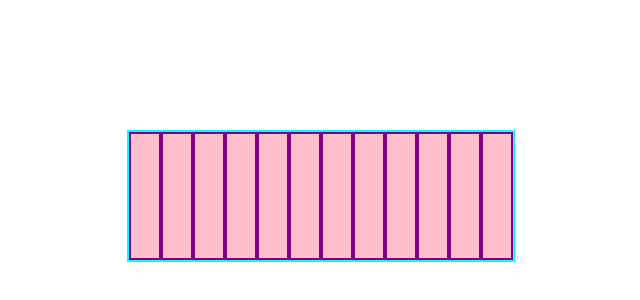
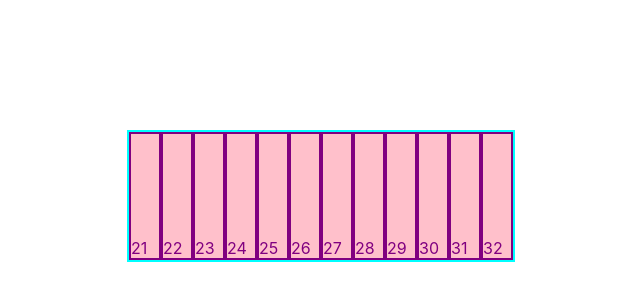
Before and after one commit to djpo/piano-keyboard, a Next.js app: page / in a window 1280 px wide. Shown: the part 204-504 px from the top of the page, without its empty margins (319-959 px from the left). Built offline with nearby package versions, Linux system fonts and the light colour scheme.

Commit message:
make key range dynamic

```diff
--- a/components/key.tsx
+++ b/components/key.tsx
@@ -1,7 +1,13 @@
 import styles from '../styles/Key.module.css';
 
-const Key = () => (
-  <div className={styles.key} />
+interface Props {
+  midiNote: number,
+}
+
+const Key = ({ midiNote }: Props) => (
+  <div className={styles.key}>
+    {midiNote}
+  </div>
 )
 
 export { Key };
--- a/components/piano.tsx
+++ b/components/piano.tsx
@@ -1,21 +1,24 @@
 import { Key } from './key';
 import styles from '../styles/Piano.module.css';
 
-const Piano = () => {
+interface Props {
+  firstNote: number,
+  lastNote: number,
+}
+
+const generateKeys = (firstNote: number, lastNote: number): JSX.Element[] => {
+  const keys = [];
+  for (let i = firstNote; i < lastNote + 1; i++) {
+    keys.push(<Key midiNote={i} key={i.toString()} />);
+  }
+  return keys;
+}
+
+const Piano = ({ firstNote, lastNote }: Props) => {
+
   return (
     <div className={styles.piano}>
-      <Key midiNote={21} />
-      <Key midiNote={22} />
-      <Key midiNote={23} />
-      <Key midiNote={24} />
-      <Key midiNote={25} />
-      <Key midiNote={26} />
-      <Key midiNote={27} />
-      <Key midiNote={28} />
-      <Key midiNote={29} />
-      <Key midiNote={30} />
-      <Key midiNote={31} />
-      <Key midiNote={32} />
+      {generateKeys(firstNote, lastNote)}
     </div>
   );
 }
--- a/pages/index.tsx
+++ b/pages/index.tsx
@@ -13,7 +13,7 @@ const Home: NextPage = () => {
 
       <main className={styles.main}>
         <div className={styles.testBox}>
-          <Piano />
+          <Piano firstNote={21} lastNote={32} />
         </div>
       </main>
     </div>
--- a/styles/Key.module.css
+++ b/styles/Key.module.css
@@ -3,4 +3,7 @@
   min-width: 2rem;
   border: 2px solid purple;
   background: pink;
+  display: flex;
+  flex-direction: column-reverse;
+  color: purple;
 }
```
